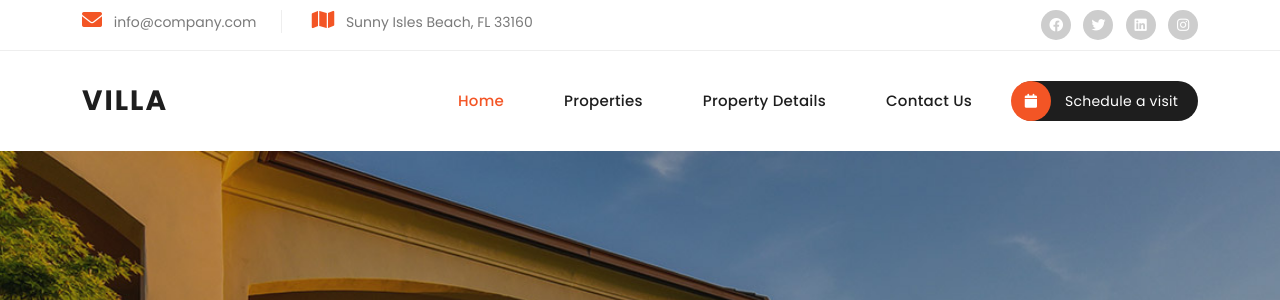
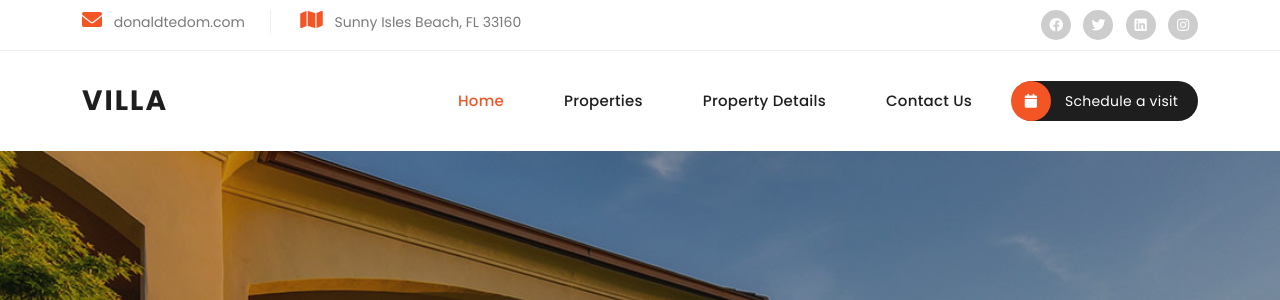
Before and after one commit to tsasse-sylvaraux/cicdaws, a Django app: page / in a window 1280 px wide. Shown: the top 300 px of the page. Run offline with Django 5.2, Linux system fonts and the light colour scheme; some libraries are stand-ins or nearby versions.

Commit message:
fix:chg text

```diff
--- a/templates/index.html
+++ b/templates/index.html
@@ -49,7 +49,7 @@ https://templatemo.com/tm-591-villa-agency
       <div class="row">
         <div class="col-lg-8 col-md-8">
           <ul class="info">
-            <li><i class="fa fa-envelope"></i> info@company.com</li>
+            <li><i class="fa fa-envelope"></i> donaldtedom.com</li>
             <li><i class="fa fa-map"></i> Sunny Isles Beach, FL 33160</li>
           </ul>
         </div>
```
